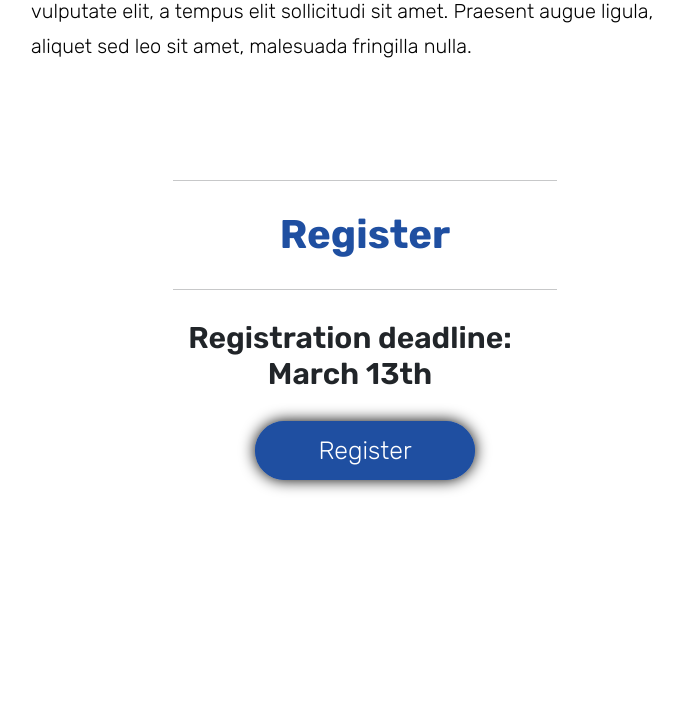
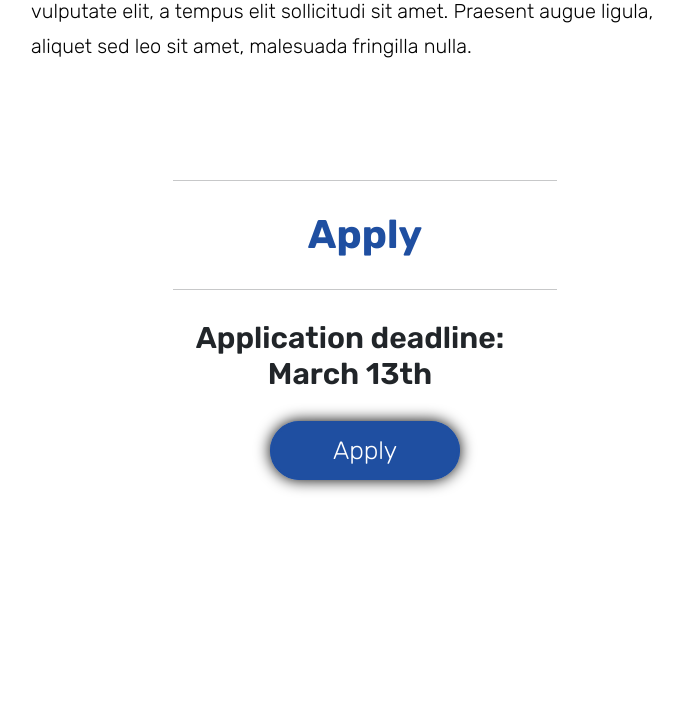
Before and after one commit to Bilgee135/OAMUN, a PHP site: page / in a window 1280 px wide. Shown: the part 1157-1877 px from the top of the page, without its empty margins (275-958 px from the left). Run offline with PHP 8.4, Linux system fonts and the light colour scheme; some web fonts are replaced.

Commit message:
added apply button on hero

```diff
--- a/src/index.php
+++ b/src/index.php
@@ -16,9 +16,11 @@
         <div class="intro-text">
             <h1>OAMUN I</h1>
             <h3>March 16th, 2024</h3>
+            <br>
         </div>
-        <div>
-            <a href="#registerbutton" style="color: white;">PRESS</a> <!-- Eniig guitseeh -->
+        <div style="display: flex; justify-content: center; width: 100%; position: absolute; bottom: 40px">
+            <a href="#registerbutton" style="color: white; text-decoration: none"><h3 style="font-size: 20px; color: #ffbe02">Apply</h3></a> <!-- Eniig guitseeh -->
+            <svg style="width: 20px; fill: #ffbe02" xmlns="http://www.w3.org/2000/svg" viewBox="0 0 448 512"><!--!Font Awesome Free 6.5.1 by @fontawesome - https://fontawesome.com License - https://fontawesome.com/license/free Copyright 2024 Fonticons, Inc.--><path d="M201.4 342.6c12.5 12.5 32.8 12.5 45.3 0l160-160c12.5-12.5 12.5-32.8 0-45.3s-32.8-12.5-45.3 0L224 274.7 86.6 137.4c-12.5-12.5-32.8-12.5-45.3 0s-12.5 32.8 0 45.3l160 160z"/></svg>
         </div>
     </div>
     <div class="middle">
@@ -41,10 +43,10 @@
         <div class="register-area">
             <div class="button-area" id="registerbutton">
                 <hr>
-                <h1>Register</h1>
+                <h1>Apply</h1>
                 <hr>
-                <h3>Registration deadline: March 13th</h3>
-                <a href="register.php">Register</a>
+                <h3>Application deadline: March 13th</h3>
+                <a href="register.php">Apply</a>
             </div>
         </div>
     </div>
--- a/src/navbar.php
+++ b/src/navbar.php
@@ -39,7 +39,7 @@ include './bootstrap.php'
           <a class="nav-link rubik" href="register.php">REGISTRATION</a>
         </li>
         <li class="nav-item">
-          <a class="nav-link rubik" href="#">POSITION PAPER GUIDE</a>
+          <a class="nav-link rubik" href="ppg.php">POSITION PAPER GUIDE</a>
         </li>
         <li class="nav-item">
           <a class="nav-link rubik" href="committees.php">COMMITTEES</a>
```
Also changed, not shown: src/ppg.php (added).
